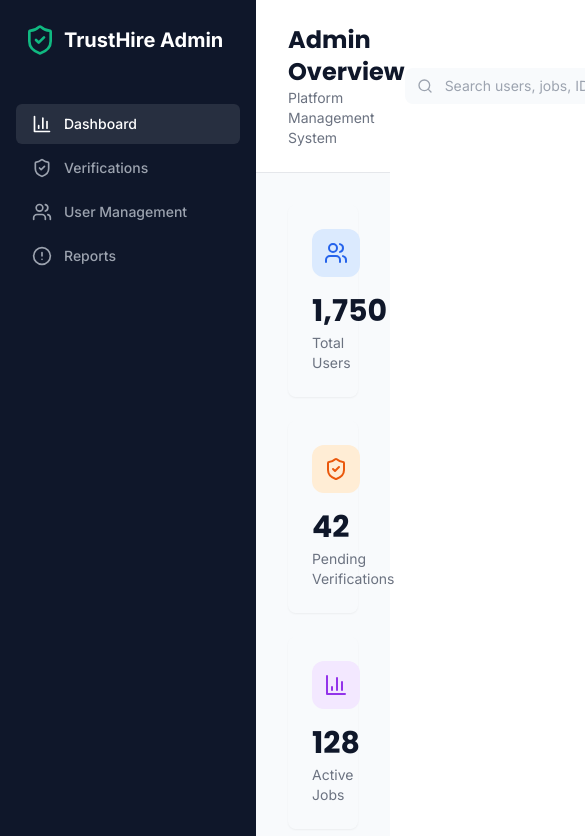
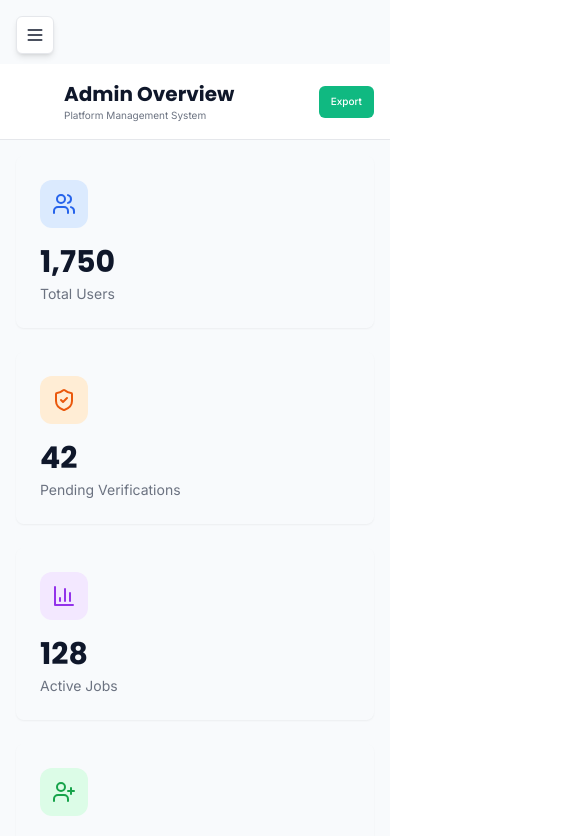
Before and after one commit to VeroneNji/TrustHire, a Next.js app: page /dashboard/admin in a window 390 px wide. Shown: the top 836 px of the page, 585 px wide, since content can reach past the window. Built offline with nearby package versions, Linux system fonts and the light colour scheme.

Commit message:
Mobile UI Fix: Resolved dashboard layout squeezing and fixed sidebar overlapping content

```diff
--- a/src/app/dashboard/admin/page.tsx
+++ b/src/app/dashboard/admin/page.tsx
@@ -29,44 +29,24 @@ export default function AdminDashboard() {
 
   return (
     <div className="min-h-screen bg-surface">
-      {/* Admin Sidebar (Using the same component with adjustments) */}
-      <div className="w-64 bg-[#0F172A] text-white h-screen fixed left-0 top-0 flex flex-col">
-        <div className="p-6 flex items-center gap-2">
-          <ShieldCheck className="text-secondary w-8 h-8" />
-          <span className="text-xl font-bold">TrustHire Admin</span>
-        </div>
-        <nav className="flex-1 px-4 mt-6 space-y-1">
-          <Button variant="ghost" className="w-full justify-start text-white bg-white/10 gap-3">
-            <BarChart3 className="w-5 h-5" /> Dashboard
-          </Button>
-          <Button variant="ghost" className="w-full justify-start text-gray-400 hover:text-white gap-3">
-            <ShieldCheck className="w-5 h-5" /> Verifications
-          </Button>
-          <Button variant="ghost" className="w-full justify-start text-gray-400 hover:text-white gap-3">
-            <Users className="w-5 h-5" /> User Management
-          </Button>
-          <Button variant="ghost" className="w-full justify-start text-gray-400 hover:text-white gap-3">
-            <AlertCircle className="w-5 h-5" /> Reports
-          </Button>
-        </nav>
-      </div>
+      <Sidebar type="admin" activeTab="dashboard" />
 
-      <main className="pl-64">
-        <header className="bg-white border-b px-8 py-6 flex items-center justify-between sticky top-0 z-10">
-          <div>
-            <h1 className="text-2xl font-bold text-primary">Admin Overview</h1>
-            <p className="text-sm text-gray-500">Platform Management System</p>
+      <main className="lg:pl-64 pt-16 lg:pt-0">
+        <header className="bg-white border-b px-4 md:px-8 py-4 md:py-6 flex items-center justify-between sticky top-0 z-10">
+          <div className="ml-12 lg:ml-0">
+            <h1 className="text-xl md:text-2xl font-bold text-primary">Admin Overview</h1>
+            <p className="text-[10px] md:text-sm text-gray-500">Platform Management System</p>
           </div>
-          <div className="flex items-center gap-4">
-            <div className="relative">
+          <div className="flex items-center gap-2 md:gap-4">
+            <div className="relative hidden md:block">
               <Search className="absolute left-3 top-1/2 -translate-y-1/2 text-gray-400 w-4 h-4" />
-              <input className="pl-10 pr-4 py-2 bg-surface rounded-lg text-sm border-none focus:ring-2 focus:ring-primary w-64" placeholder="Search users, jobs, IDs..." />
+              <input className="pl-10 pr-4 py-2 bg-surface rounded-lg text-sm border-none focus:ring-2 focus:ring-primary w-48 lg:w-64" placeholder="Search..." />
             </div>
-            <Button className="bg-secondary hover:bg-opacity-90">Export Data</Button>
+            <Button size="sm" className="bg-secondary hover:bg-opacity-90 text-[10px] md:text-sm h-8 md:h-10">Export</Button>
           </div>
         </header>
 
-        <div className="p-8 space-y-8">
+        <div className="p-4 md:p-8 space-y-6 md:space-y-8">
           {/* Stats Grid */}
           <div className="grid grid-cols-1 md:grid-cols-2 lg:grid-cols-4 gap-6">
             {stats.map((stat, idx) => (
--- a/src/app/dashboard/employer/jobs/page.tsx
+++ b/src/app/dashboard/employer/jobs/page.tsx
@@ -19,17 +19,17 @@ export default async function EmployerJobsPage() {
     <div className="min-h-screen bg-[#F3F2F0]">
       <Sidebar type="employer" activeTab="job-posts" />
 
-      <main className="pl-64">
-        <header className="bg-white border-b border-gray-200 px-8 py-4 flex items-center justify-between sticky top-0 z-20">
-          <h1 className="text-xl font-bold text-[#0F172A]">My Job Listings</h1>
+      <main className="lg:pl-64 pt-16 lg:pt-0">
+        <header className="bg-white border-b border-gray-200 px-4 md:px-8 py-4 flex items-center justify-between sticky top-0 z-20">
+          <h1 className="text-lg md:text-xl font-bold text-[#0F172A] ml-12 lg:ml-0">My Job Listings</h1>
           <Link href="/dashboard/employer/jobs/new">
-            <Button className="bg-[#0A66C2] hover:bg-[#004182] text-white rounded-full font-bold text-sm px-6">
-              <Plus className="w-4 h-4 mr-2" /> Post New Job
+            <Button className="bg-[#0A66C2] hover:bg-[#004182] text-white rounded-full font-bold text-[10px] md:text-sm px-4 md:px-6 h-9 md:h-10">
+              <Plus className="w-3 md:w-4 h-3 md:h-4 mr-1 md:mr-2" /> Post Job
             </Button>
           </Link>
         </header>
 
-        <div className="max-w-4xl mx-auto p-8 space-y-4">
+        <div className="max-w-4xl mx-auto p-4 md:p-8 space-y-4">
           {jobs && jobs.length > 0 ? (
             jobs.map((job: any) => (
               <Card key={job.id} className="border-gray-200 shadow-sm bg-white overflow-hidden">
```
